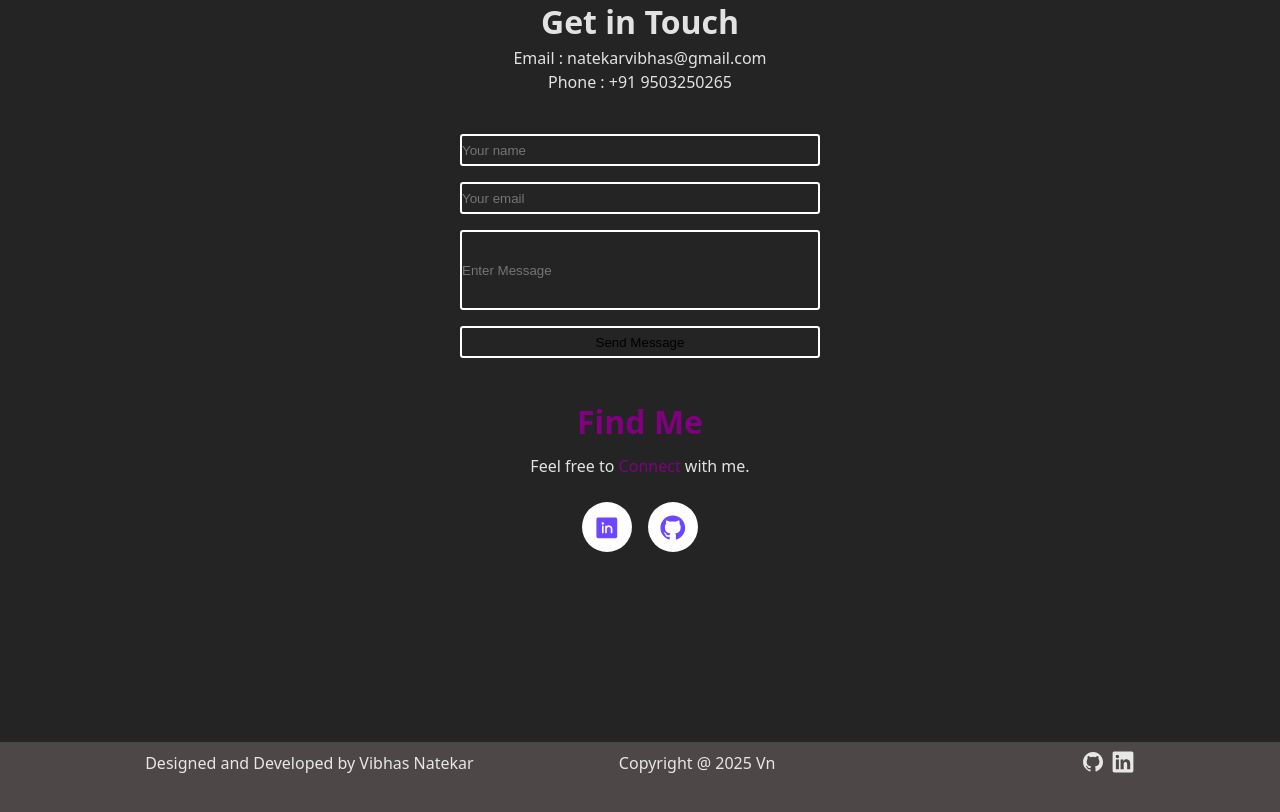
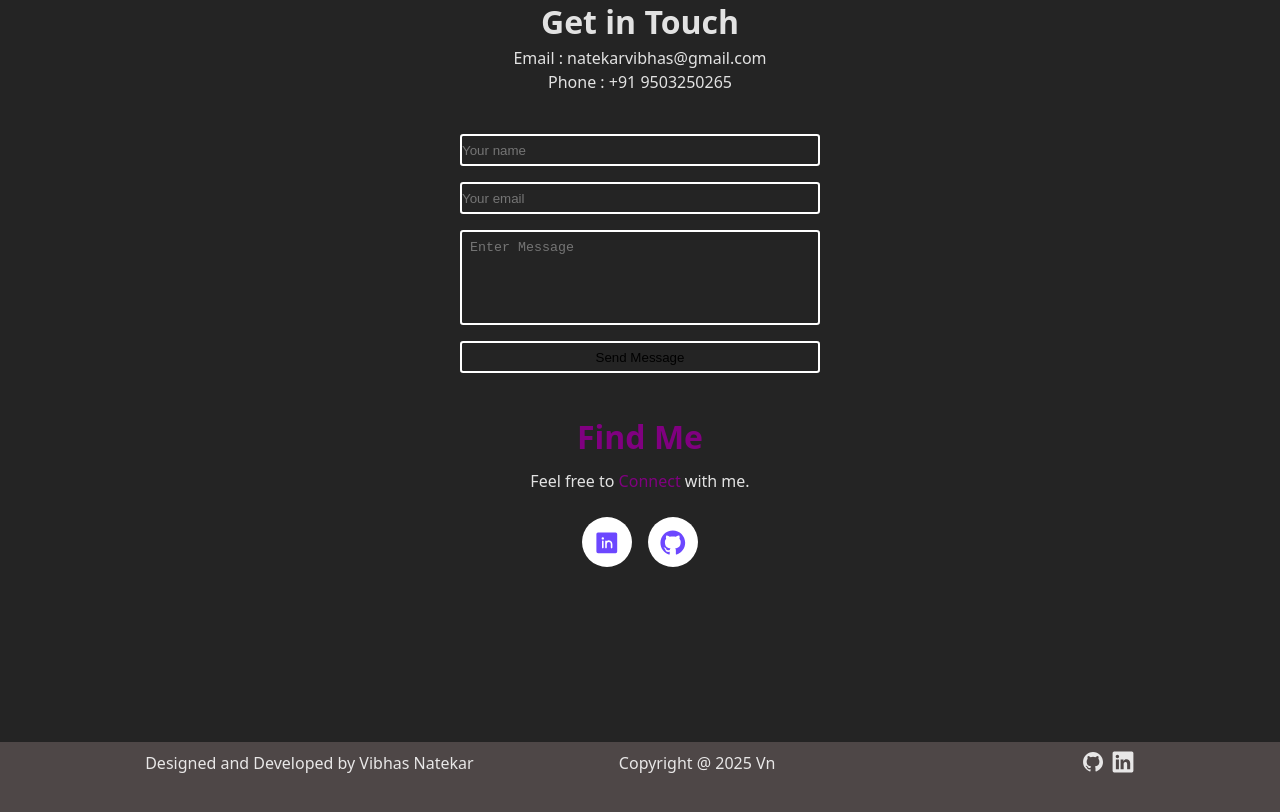
Before and after one commit to vibhasJayavantNatekar/Personal-Portfolio, a React (Vite) app: page / in a window 1280 px wide. Shown: the part 4060-4872 px from the top of the page. Built offline with nearby package versions, Linux system fonts and the light colour scheme.

Commit message:
Add send functionality in contact section

```diff
--- a/package.json
+++ b/package.json
@@ -11,6 +11,7 @@
   },
   "dependencies": {
     "@react-pdf-viewer/core": "^3.12.0",
+    "emailjs-com": "^3.2.0",
     "react": "^19.2.0",
     "react-dom": "^19.2.0",
     "react-icons": "^5.5.0",
--- a/src/components/Contact.css
+++ b/src/components/Contact.css
@@ -29,10 +29,18 @@
     background-color: transparent;
 
 }
-.section-container form .msgbox{
-    height: 5rem;
 
+.section-container form textarea {
+  width: 30%;
+  border-radius: .2rem;
+  outline: none;
+  border:2px solid white;
+  background-color: transparent;
+  padding: .5rem;
+  color: white; /* text visible */
+  resize: none; /* optional: prevent drag resize */
 }
+
 
 .send_btn{
     margin: 0 1.5rem;
@@ -44,5 +52,8 @@
    .section-container form input {
         width: 90%;
     }
+    .section-container form textarea {
+    width: 90%;
+  }
 
 }
--- a/src/components/Contact.jsx
+++ b/src/components/Contact.jsx
@@ -1,8 +1,30 @@
-import React from 'react'
+import React, { useRef } from 'react'
 import './Contact.css'
 import FindMe from './FindMe'
+import emailjs from 'emailjs-com'
 
 const Contact = () => {
+    const form = useRef();
+
+    const sendEmail = (e) => {
+        e.preventDefault();
+
+        emailjs
+            .sendForm(
+                "service_wnr4xrh",
+                "template_jqti0xa",
+                form.current,
+                "yhTfekKKuZQp8J1SZ"
+            )
+            .then(
+                () => {
+                    alert("Message Sent Successfully!");
+                },
+                (error) => {
+                    alert("Failed to send message.");
+                }
+            );
+    };
     return (
         <>
 
@@ -14,10 +36,15 @@ const Contact = () => {
                 <p>Phone : +91 9503250265</p>
 
                 <div className="section-container">
-                    <form action="">
+                    <form action="" ref={form} onSubmit={sendEmail}>
                         <input type="text" placeholder='Your name ' name='name' />
                         <input type="email" placeholder='Your email ' name='email' />
-                        <input type="text" placeholder='Enter Message ' name='message' className='msgbox' />
+                        <textarea
+                            placeholder="Enter Message"
+                            name="message"
+                            className="msgbox"
+                            rows="5"
+                        ></textarea>
                         <input type="submit" value="Send Message" className='send_btn' />
 
 
--- a/src/components/Projects.jsx
+++ b/src/components/Projects.jsx
@@ -20,8 +20,12 @@ const Projects = () => {
 
             </div>
             <div className="btn-container">
-              <button>GitHub</button>
-              <button>Live</button>
+              <button onClick={() =>
+    window.open("https://github.com/vibhasJayavantNatekar/Inventory-App.git", "_blank")
+  } >GitHub</button>
+              <button  onClick={() =>
+    window.open("https://superb-nougat-77e6bc.netlify.app/", "_blank")
+  } >Live</button>
             </div>
 
           </div>
@@ -38,8 +42,12 @@ const Projects = () => {
 
             </div>
             <div className="btn-container">
-              <button>GitHub</button>
-              <button>Live</button>
+              <button onClick={() =>
+    window.open("", "_blank")
+  }  >GitHub</button>
+              <button  onClick={() =>
+    window.open("https://naturalicecreamclonevibhas.netlify.app/", "_blank")
+  } >Live</button>
             </div>
 
           </div>
--- a/src/components/SkillSets.jsx
+++ b/src/components/SkillSets.jsx
@@ -69,7 +69,7 @@ const SkillSets = () => {
             </div>
 
 
-            {/* <h1> <SiJavascript/> <SiExpress/>  <SiMongodb/> <SiReact/> <SiHtml5/> <SiBootstrap/> <SiCss3/> <SiPostman/> <SiNodedotjs/></h1> */}
+
 
         </>
     )
```
Also changed, not shown: src/components/Skillbadge.jsx (deleted, +0 -23 lines), 1 other file (tests, documents, lock files or other folders).
